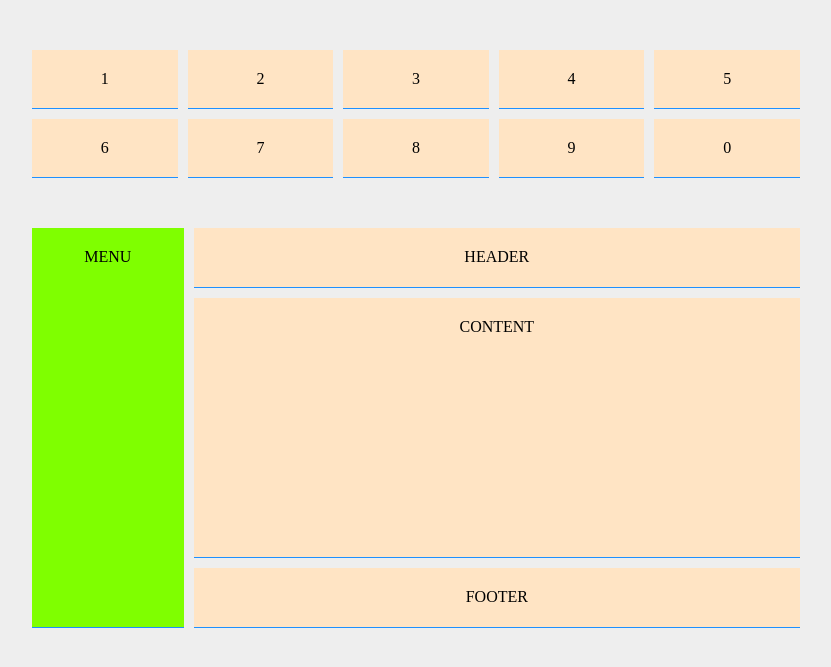
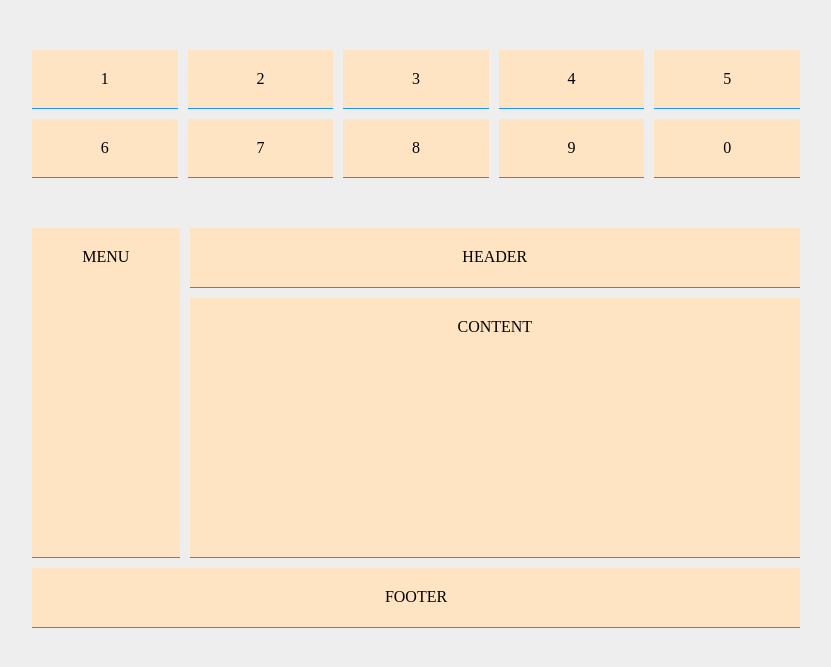
Before and after one commit to KramStyles/flask-retro, a Flask app: page /grid_1 in a window 1280 px wide. Shown: the top 667 px of the page, without its empty margins (224-1055 px from the left). Run offline with Flask 2, Linux system fonts and the light colour scheme.

Commit message:
working with git area

```diff
--- a/templates/grid_1.html
+++ b/templates/grid_1.html
@@ -31,8 +31,25 @@
             height: 400px;
             text-transform: uppercase;
             grid-template: 60px auto 60px / 1fr 4fr;
+            grid-template-areas:
+                "s f f f"
+                "s t t t"
+                "z z z z";
+                /* use . for empty spaces */
         }
         .second div:nth-child(1) {
+            grid-area: f;
+        }
+        .second div:nth-child(2) {
+            grid-area: s;
+        }
+        .second div:nth-child(3) {
+            grid-area: t;
+        }
+        .second div:nth-child(4) {
+            grid-area: z;
+        }
+        /* .second div:nth-child(1) {
             grid-column-start: 2;
             grid-column-end: 3;
         }
@@ -46,10 +63,10 @@
         }
 
         .second div:last-child{
-            /* grid-column: 1/3; */
+            /* grid-column: 1/3;
             grid-column: 2/-1;
         }
-
+ */
     </style>
 </head>
 <body>
```
